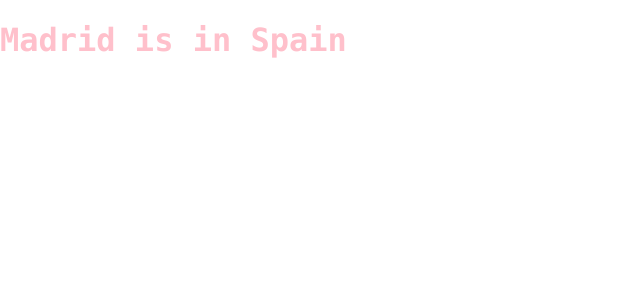
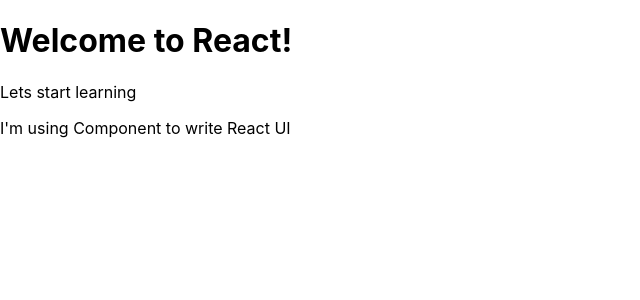
Before and after one commit to AldoIrvine111/studyreact, a React (Create React App) app: page / in a window 1280 px wide. Shown: the top 300 px of the page, without its empty margins (0-640 px from the left). Built offline with nearby package versions, Linux system fonts and the light colour scheme.

Commit message:
Using component to write React UI

```diff
--- a/src/index.js
+++ b/src/index.js
@@ -2,13 +2,17 @@
 import ReactDOM from 'react-dom';
 import './index.css';
 
-let city = {
-  name: "Madrid",
-  country: "Spain"
+function Hello() {
+  return (
+  <div>
+    <h1>Welcome to React!</h1>
+    <p>Lets start learning</p>
+    <p>I'm using Component to write React UI</p>
+  </div>
+  )
 }
 
 ReactDOM.render(
-  <h1 id="heading" className="cool-text">
-    {city.name} is in {city.country}</h1> ,
+  <Hello /> ,
   document.getElementById('root')
 );
```
